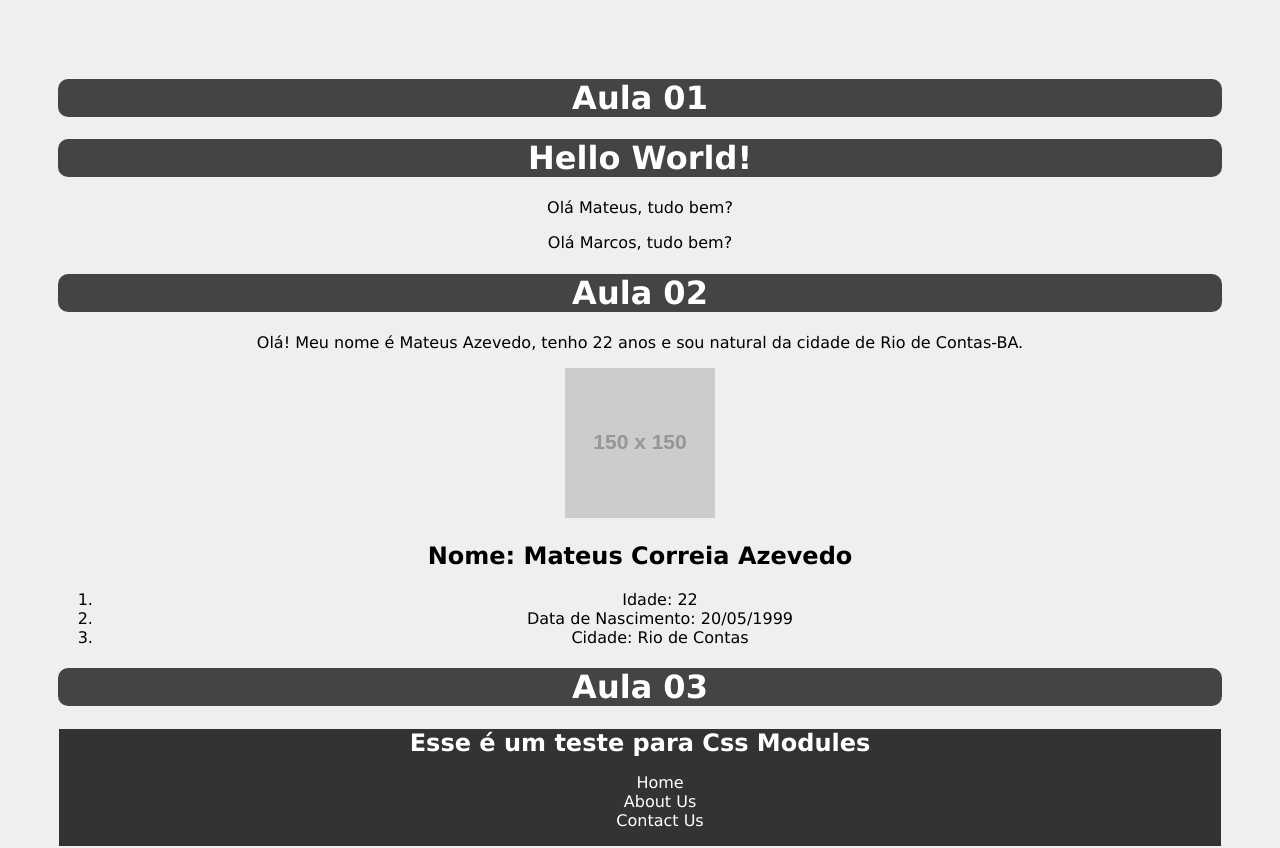
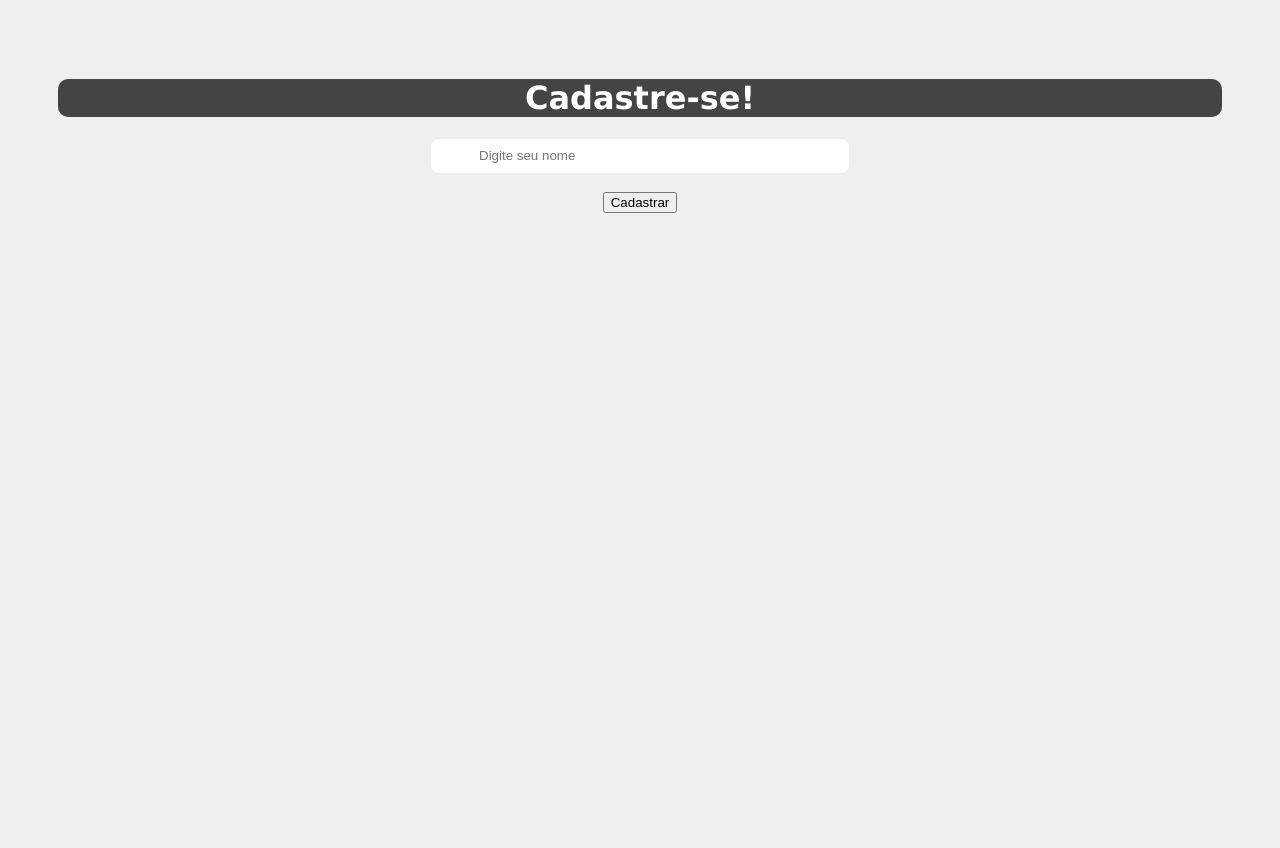
Before and after one commit to mateuscorreiaazevedo/react, a React (Create React App) app in the folder my-project/: page / in a window 1280 px wide. Shown: the top 848 px of the page. After the commit the page ends 800 px from the top, so only its background shows below. Built offline with nearby package versions, Linux system fonts and the light colour scheme.

Commit message:
eventos e form no react

```diff
--- a/my-project/src/App.js
+++ b/my-project/src/App.js
@@ -1,14 +1,16 @@
-import "./App.css"
-import HelloWorld from "./components/Aula01/HelloWorld"
-import Frase from "./components/Aula01/Frase"
-import Props from "./components/Aula02/Props"
-import Test from "./components/Aula03/Test"
-import List from "./components/Aula04/List"
+import "./App.css";
+// import HelloWorld from "./components/Aula01/HelloWorld";
+// import Frase from "./components/Aula01/Frase";
+// import Props from "./components/Aula02/Props";
+// import Test from "./components/Aula03/Test";
+// import List from "./components/Aula04/List";
+// import Events from "./components/Aula05/Events";
+import Form from "./components/Aula05/Form";
 
 function App() {
   return (
     <div className="App">
-      <div>
+      {/* <div>
         <h1>Aula 01</h1>
         <HelloWorld />
         <Frase name="Marcos" />
@@ -22,12 +24,17 @@ function App() {
         <Test />
       </div>
       <div>
-          <h1>Aula 04</h1>
-          <List />
+        <h1>Aula 04</h1>
+        <List />
       </div>
+      <div>
+        <h1>Aula 05</h1>
+        <Events number={1}/>
+        <Events number={2}/>
+      </div> */}
+        <Form />
     </div>
-  )
+  );
 }
 
-
-export default App
+export default App;
--- a/my-project/src/components/Aula04/List.jsx
+++ b/my-project/src/components/Aula04/List.jsx
@@ -7,7 +7,6 @@ function List() {
                 <Item brand="Toyota" year={2016} />
                 <Item brand="Honda" year={2010} />
                 <Item brand="Renault" year={2018} />
-                <Item/>
             </ul>
         </>
     )
--- /dev/null
+++ b/my-project/src/components/Aula05/Events.jsx
@@ -0,0 +1,15 @@
+function Events({ number }) {
+
+    function myEvent() {
+        console.log(`Opa! Fui ativado!!! ${number}`)
+    }
+
+    return (
+        <div>
+            <p>Clique para disparar um evento</p>
+            <button onClick={myEvent}>Ativar!</button>
+        </div>
+    )
+}
+
+export default Events
--- /dev/null
+++ b/my-project/src/components/Aula05/Form.jsx
@@ -0,0 +1,24 @@
+import Styles from './Form.module.css'
+function Form() {
+
+    function userAccount(e) {
+        e.preventDefault()
+        console.log('Usuário Cadastrado!')
+    }
+
+    return (
+        <div>
+            <h1>Cadastre-se!</h1>
+            <form action="" onSubmit={userAccount}>
+                <div>
+                    <input className={Styles.nameSection} type="text" id="name" placeholder="Digite seu nome" required/>
+                </div>
+                <div>
+                    <button type='submit'>Cadastrar</button>
+                </div>
+            </form>
+        </div>
+    )
+}
+
+export default Form
--- /dev/null
+++ b/my-project/src/components/Aula05/Form.module.css
@@ -0,0 +1,9 @@
+.nameSection {
+    width: 23rem;
+    height: 2rem;
+    border: none;
+    border-radius: 0.5rem;
+    padding-left: 3rem;
+    margin: 0 auto;
+    margin-bottom: 1.2rem;
+}
```
